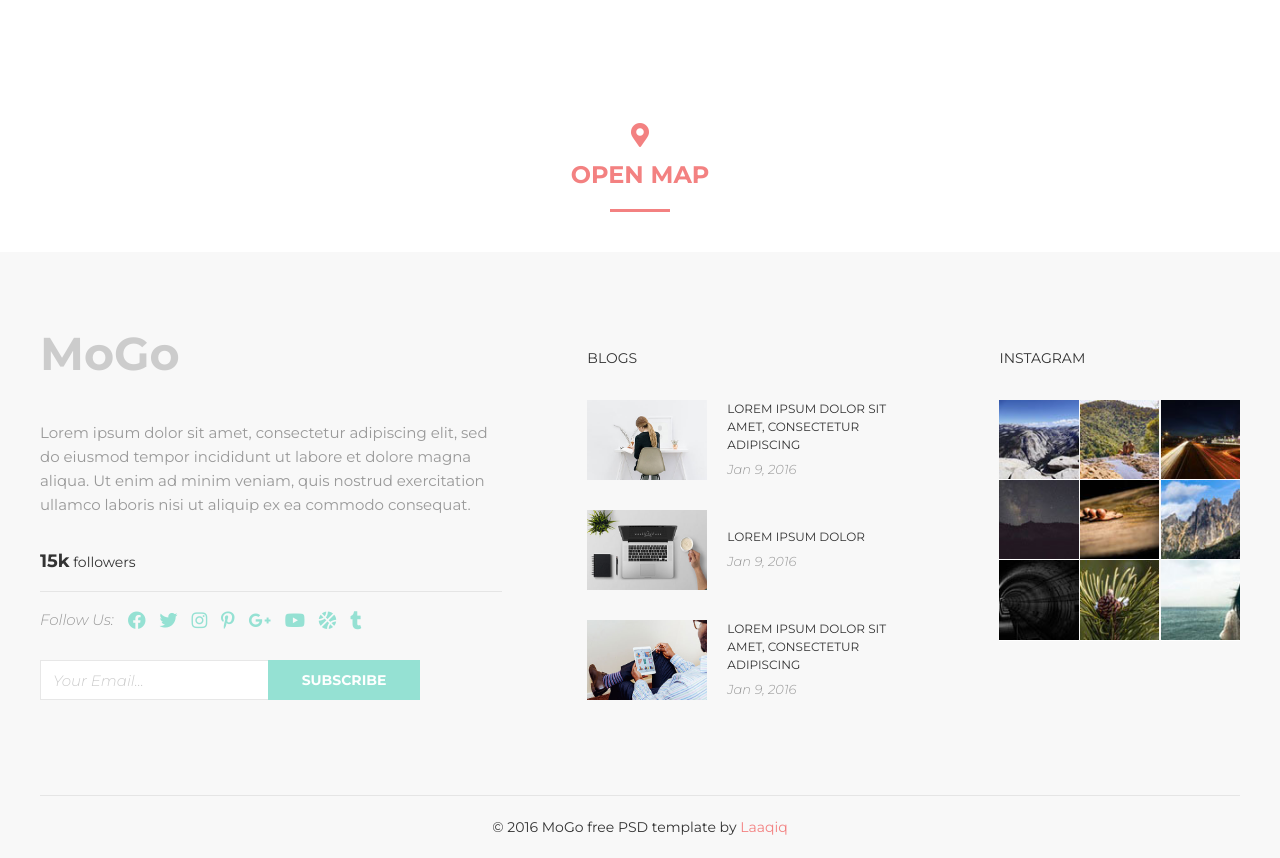
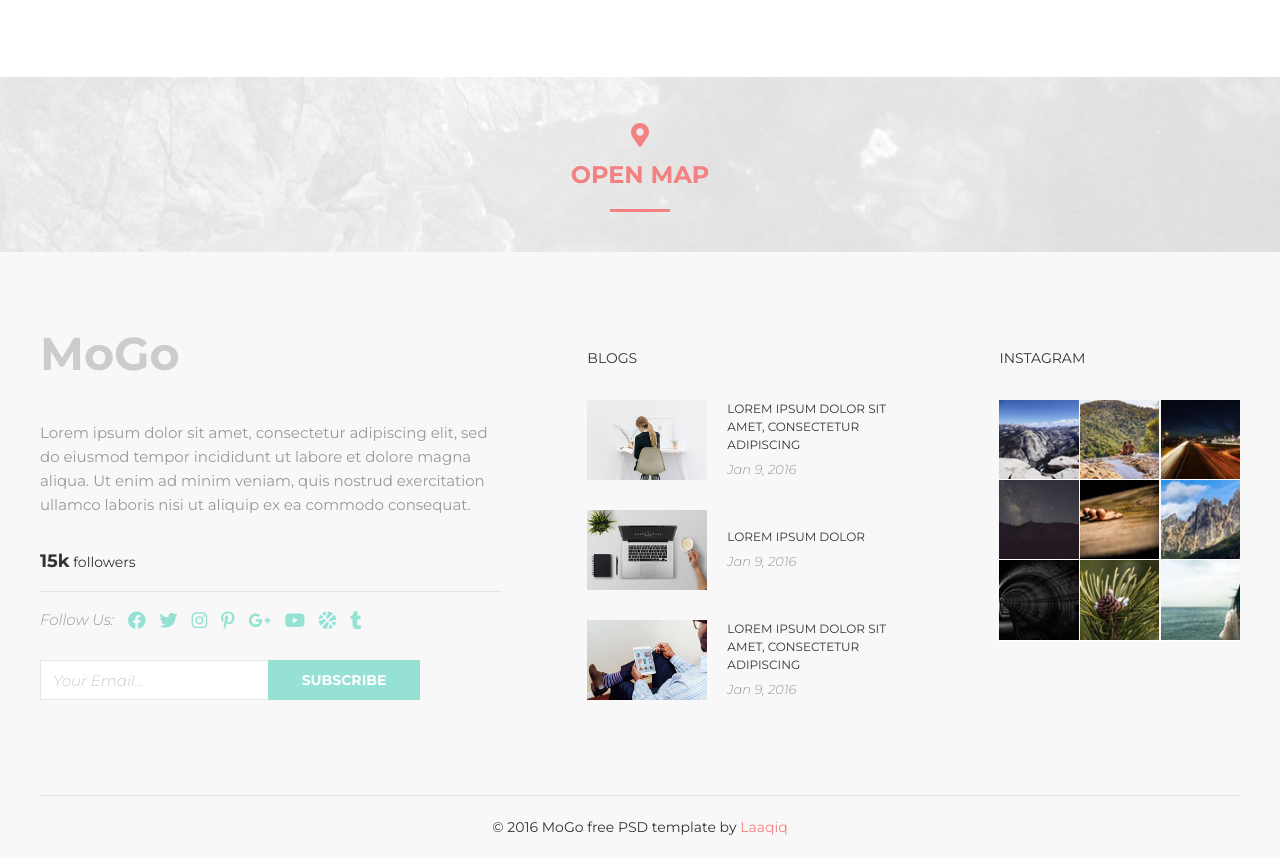
Before and after one commit to ihorpodolskyi/ihorpodolskyi.github.io, a plain HTML site: page index.html in a window 1280 px wide. Shown: the part 8523-9381 px from the top of the page. Drawn offline with Linux system fonts and the light colour scheme.

Commit message:
Update style.css

```diff
--- a/assets/css/style.css
+++ b/assets/css/style.css
@@ -244,7 +244,7 @@ hr {
 
 .section--map {
    padding: 40px 0;
-   background: #e6e6e6 url("../images/map-bg.jpg") center no-repeat / cover;
+   background: #e6e6e6 url("../images/map-bg.jpg") no-repeat center / cover;
 }
 
 .section__header {
```
